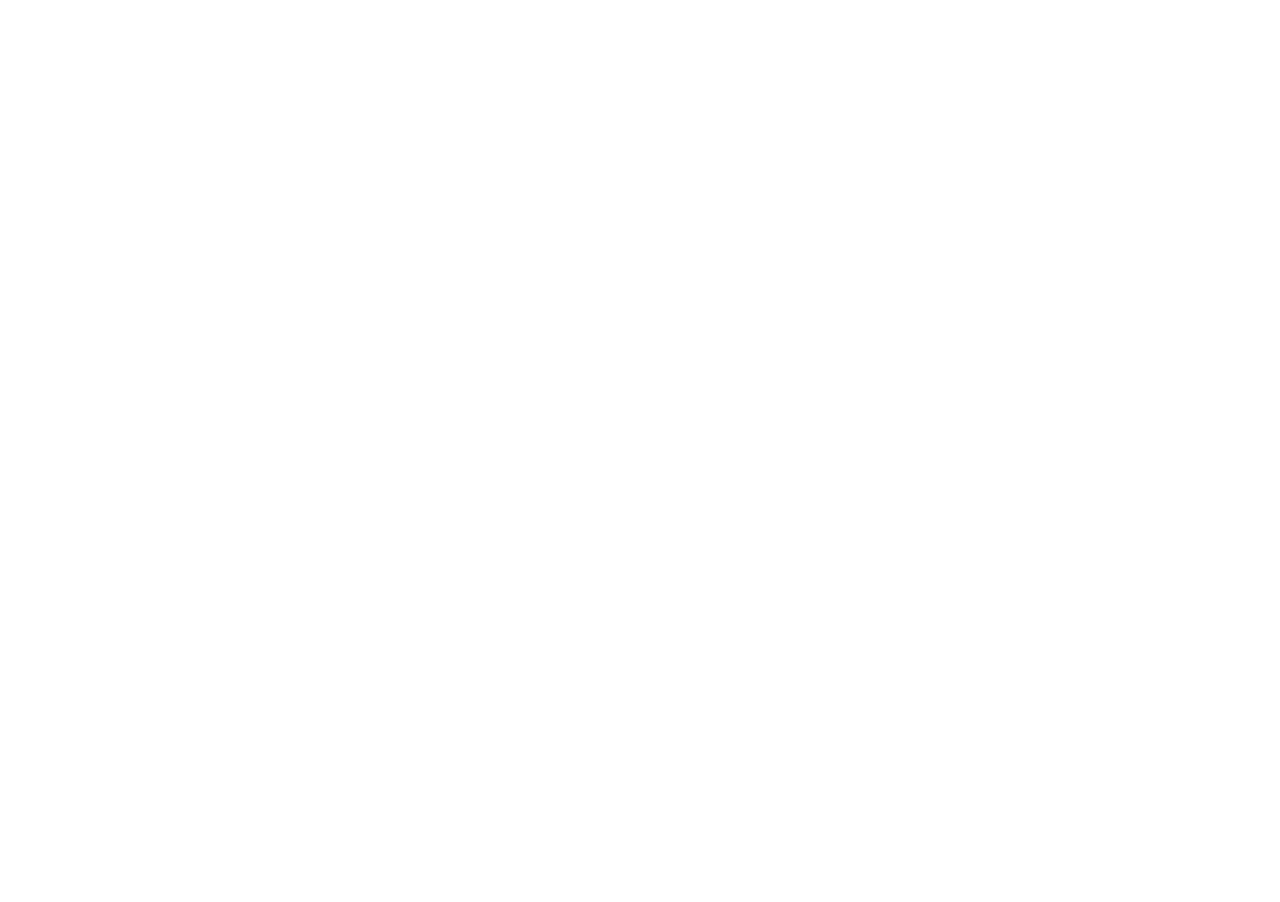
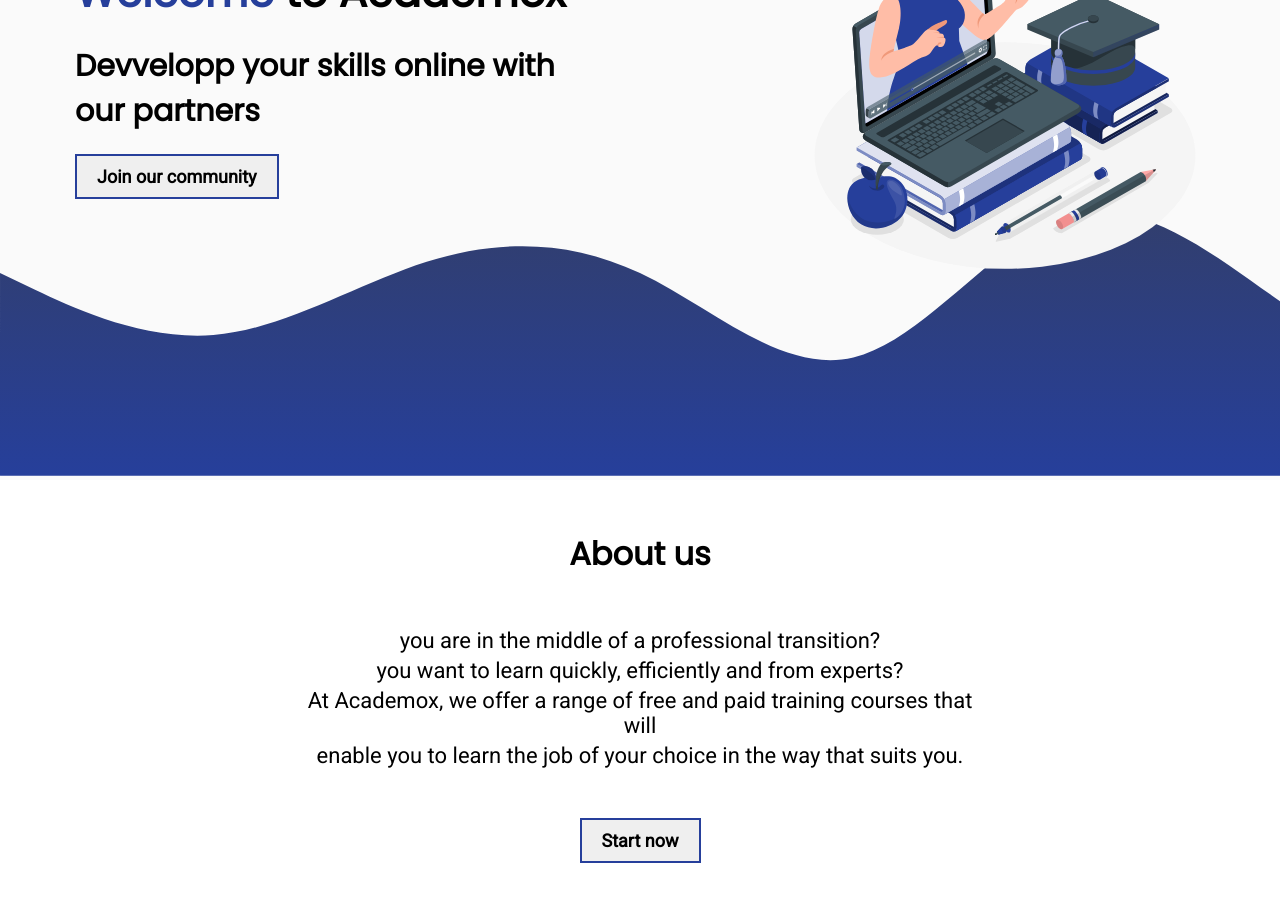
Before and after one commit to zCargan/reseau-entreprise-A, a React (Vite) app in the folder WebApp/Client/: page /website in a window 1280 px wide. Shown: the part 320-1222 px from the top of the page. Before the commit the page ends 800 px from the top, so only its background shows below. Built offline with nearby package versions, Linux system fonts and the light colour scheme.

Commit message:
[UPDATE] Home et About us sections

```diff
--- a/WebApp/Client/src/components/NavBar/NavBar.scss
+++ b/WebApp/Client/src/components/NavBar/NavBar.scss
@@ -7,6 +7,7 @@
     background-color: $main-background;
     position: fixed;
     width: 100%;
+    z-index: 2;
 
     .navbar-logo {
         a {
--- a/WebApp/Client/src/pages/App.scss
+++ b/WebApp/Client/src/pages/App.scss
@@ -1,5 +1,25 @@
+@import "../styles/variables.scss";
+
 * {
     padding: 0;
     margin: 0;
     box-sizing: border-box;
 }
+
+html {
+    min-height: 100%;
+}
+
+
+body::-webkit-scrollbar {
+    width: 12px;               /* width of the entire scrollbar */
+  }
+
+body::-webkit-scrollbar-track {
+    background: $main-background;        /* color of the tracking area */
+}
+
+body::-webkit-scrollbar-thumb {
+    background-color: $main-color;    /* color of the scroll thumb */
+    border-radius: 15px;     /* roundness of the scroll thumb */
+}
--- a/WebApp/Client/src/pages/Website/Home/Home.jsx
+++ b/WebApp/Client/src/pages/Website/Home/Home.jsx
@@ -1,8 +1,48 @@
 import "./Home.scss"
+
+//svg's
+import {ReactComponent as Wave} from "../../../assets/icons/wave.svg";
+import {ReactComponent as SvgIcon} from "../../../assets/icons/web-icon.svg";
 
 function Home(){
     return(
-        <div>
+        <div className="home-main-div">
+            <div className="home-wave-div">
+                <div className="empty-div"></div>
+                <div className="wave-div">
+                    <Wave />
+                </div>
+                <div className="absolute-home-div">
+                    <div className="text-description">
+                        <h1><span>Welcome</span> to Academox</h1>
+                        <h3>Devvelopp your skills online with our partners</h3>
+                        <div className="join-us-button">
+                            <button>Join our community</button>
+                        </div>
+                    </div>
+                    <div className="svg-icon-div">
+                        <SvgIcon id="learn-icon" />
+                    </div>
+                </div>
+            </div>
+            <AboutUs />
+        </div>
+    )
+}
+
+const AboutUs = () => {
+    return(
+        <div className="about-section">
+            <div className="about-us-title">
+                <h1>About us</h1>
+            </div>
+            <div className="about-us-description">
+                <p>you are in the middle of a professional transition?</p>
+                <p>you want to learn quickly, efficiently and from experts?</p>
+                <p>At Academox, we offer a range of free and paid training courses that will</p>
+                <p>enable you to learn the job of your choice in the way that suits you.</p>
+            </div>
+            <button>Start now</button>
         </div>
     )
 }
--- a/WebApp/Client/src/pages/Website/Home/Home.scss
+++ b/WebApp/Client/src/pages/Website/Home/Home.scss
@@ -1 +1,102 @@
 @import "../../../styles/variables.scss";
+@import "../../../styles/mixins/buttons.scss";
+
+.home-main-div {
+    display: flex;
+    flex-direction: column;
+    width: 100%;
+
+    .home-wave-div {
+        height: 100vh;
+        width: 100%;
+        display: flex;
+        flex-direction: column;
+        justify-content: space-between;
+        background-color: $main-background;
+
+        .absolute-home-div {
+            position: absolute;
+            top: 0;
+            left: 0;
+            height: 100vh;
+            width: 100%;
+            background-color: none;
+            align-items: center;
+            justify-content: center;
+            display: flex;
+            gap: calc(10% + 30px);
+            padding: 100px 75px;
+
+            .text-description {
+                display: flex;
+                flex-direction: column;
+                gap: 10px;
+
+                h1 {
+                    font-size: 42px;
+                    font-family: $title-police;
+                    padding-bottom: 10px;
+
+                    span {
+                        color: $main-color;
+                    }
+                }
+
+                h3 {
+                    font-size: 30px;
+                    font-family: $title-police;
+                    padding-right: 100px;
+                }
+
+                div {
+                    button {
+                        @include classic-button;
+                        margin-top: 10px;
+                    }
+                }
+            }
+
+            .svg-icon-div {
+                #learn-icon {
+                    height: 400px;
+                    width: 400px;
+                }
+            }
+        }
+    }
+
+    .about-section {
+        height: auto;
+        width: 100%;
+        background-color: white;
+        padding: 50px 150px;
+        align-items: center;
+        text-align: center;
+        display: flex;
+        flex-direction: column;
+        gap: 50px;
+
+        .about-us-title {
+            h1 {
+                font-size: 32px;
+                font-family: $title-police;
+            }
+        }
+
+        .about-us-description {
+            display: flex;
+            flex-direction: column;
+            gap: 5px;
+
+            p {
+                font-size: 22px;
+                font-family: $text-police;
+                padding: 0 150px;
+            }
+        }
+
+        button {
+            @include classic-button;
+        }
+    }
+}
--- /dev/null
+++ b/WebApp/Client/src/styles/mixins/buttons.scss
@@ -0,0 +1,19 @@
+@import "../variables.scss";
+
+@mixin classic-button {
+    border: none;
+    outline: none;
+    padding: 10px 20px;
+    border: 2px solid $main-color;
+    font-family: $text-police;
+    background-color: none;
+    font-weight: 600;
+    font-size: 18px;
+    cursor: pointer;
+
+    &:hover {
+        background-color: $main-color;
+        color: white;
+        transition-duration: 0.8s;
+    }
+}
```
Also changed, not shown: WebApp/Client/src/assets/icons/wave.svg (added), WebApp/Client/src/assets/icons/web-icon.svg (added).
